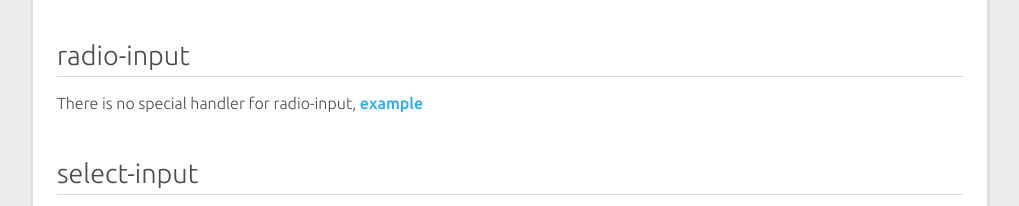
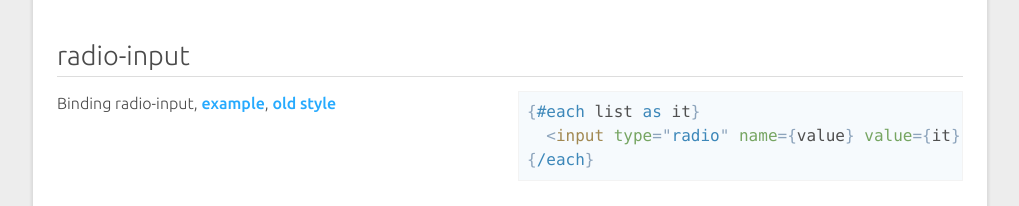
Before and after one commit to malinajs/malinajs.github.io, a plain HTML site: page docs/index.html in a window 1280 px wide. Shown: the part 7481-7687 px from the top of the page, without its empty margins (245-1264 px from the left). Drawn offline with Linux system fonts and the light colour scheme.

Commit message:
Fix radio-input

```diff
--- a/docs/index.html
+++ b/docs/index.html
@@ -535,7 +535,11 @@ Also you can call it recursively.
 
 
 <h2 id="radio-input">radio-input<a href="#radio-input" class="header-tag">#</a></h2>
-<p>There is no special handler for radio-input, <a href="https://malinajs.github.io/repl/#/share/MEKDBCBjc0_?version=0.7.10">example</a></p>
+<div class="columns2"><div><p>Binding radio-input, <a href="https://malinajs.github.io/repl/#/share/0MAnqBqRMvA?version=0.7.15">example</a>, <a href="https://malinajs.github.io/repl/#/share/MEKDBCBjc0_?version=0.7.10">old style</a></p></div><div><pre><code class="language-html"><span class="token expression"><span class="token punctuation">{</span><span class="token keyword">#each</span><span class="token javascript"> list <span class="token keyword">as</span> it</span><span class="token punctuation">}</span></span>
+  <span class="token html"><span class="token tagstart"><span class="token punctuation">&lt;</span><span class="token tag">input</span></span> <span class="token attr-name">type</span><span class="token punctuation">=</span><span class="token attr-value"><span class="token punctuation">"</span>radio<span class="token punctuation">"</span></span> <span class="token attr-name">name</span><span class="token punctuation">=</span><span class="token expression"><span class="token punctuation">{</span><span class="token javascript">value</span><span class="token punctuation">}</span></span> <span class="token attr-name">value</span><span class="token punctuation">=</span><span class="token expression"><span class="token punctuation">{</span><span class="token javascript">it</span><span class="token punctuation">}</span></span> <span class="token punctuation">/&gt;</span></span>
+<span class="token expression"><span class="token punctuation">{</span><span class="token keyword">/each</span><span class="token punctuation">}</span></span></code></pre></div></div>
+
+
 <h2 id="select-input">select-input<a href="#select-input" class="header-tag">#</a></h2>
 <div class="columns2"><div><p>Binding select-input, examples:
 <a href="https://malinajs.github.io/repl/#/share/nAg5WrMXgMc?version=0.7.10">Simple usage</a>,
```
Also changed, not shown: docs/src/index.md (+8 -1 lines).
